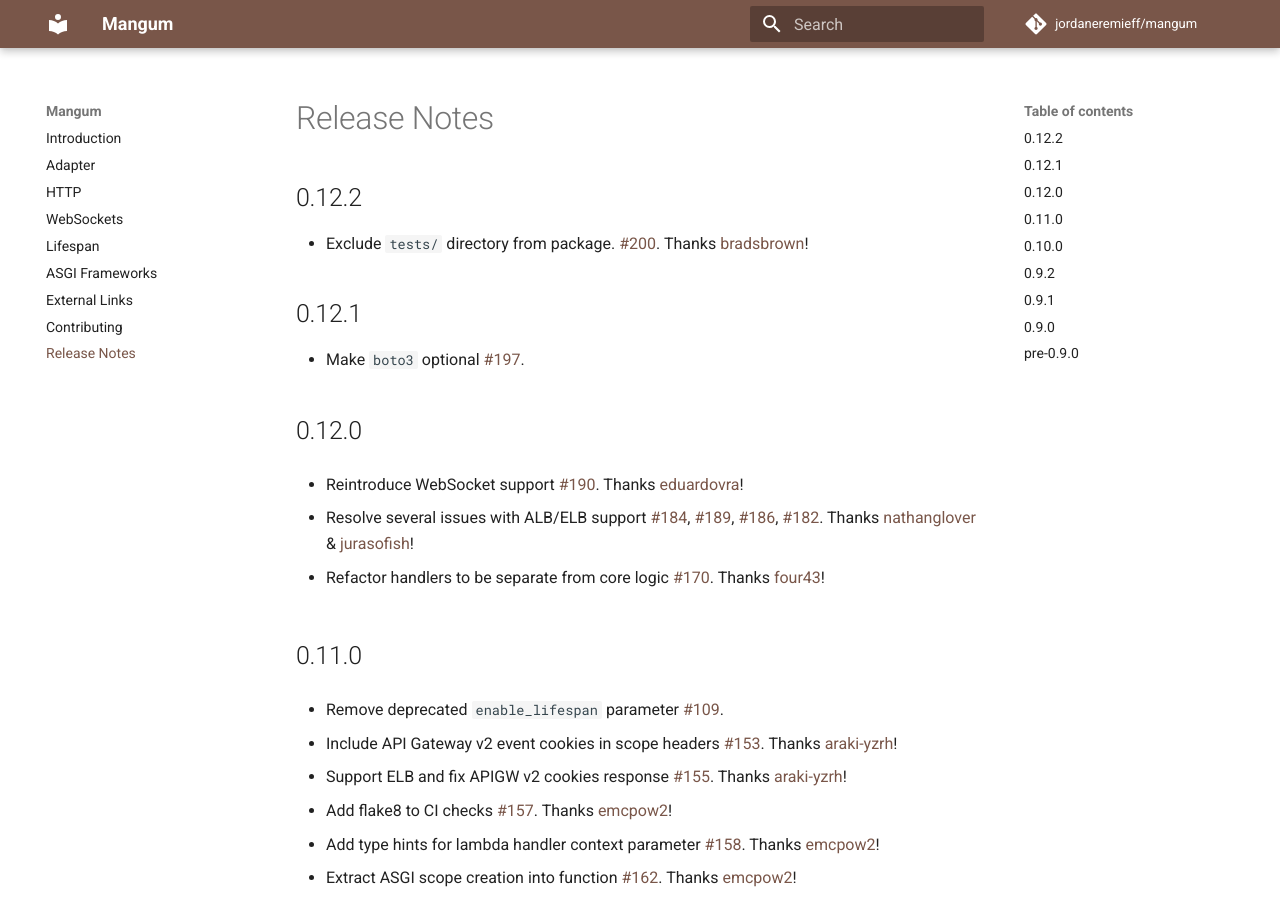
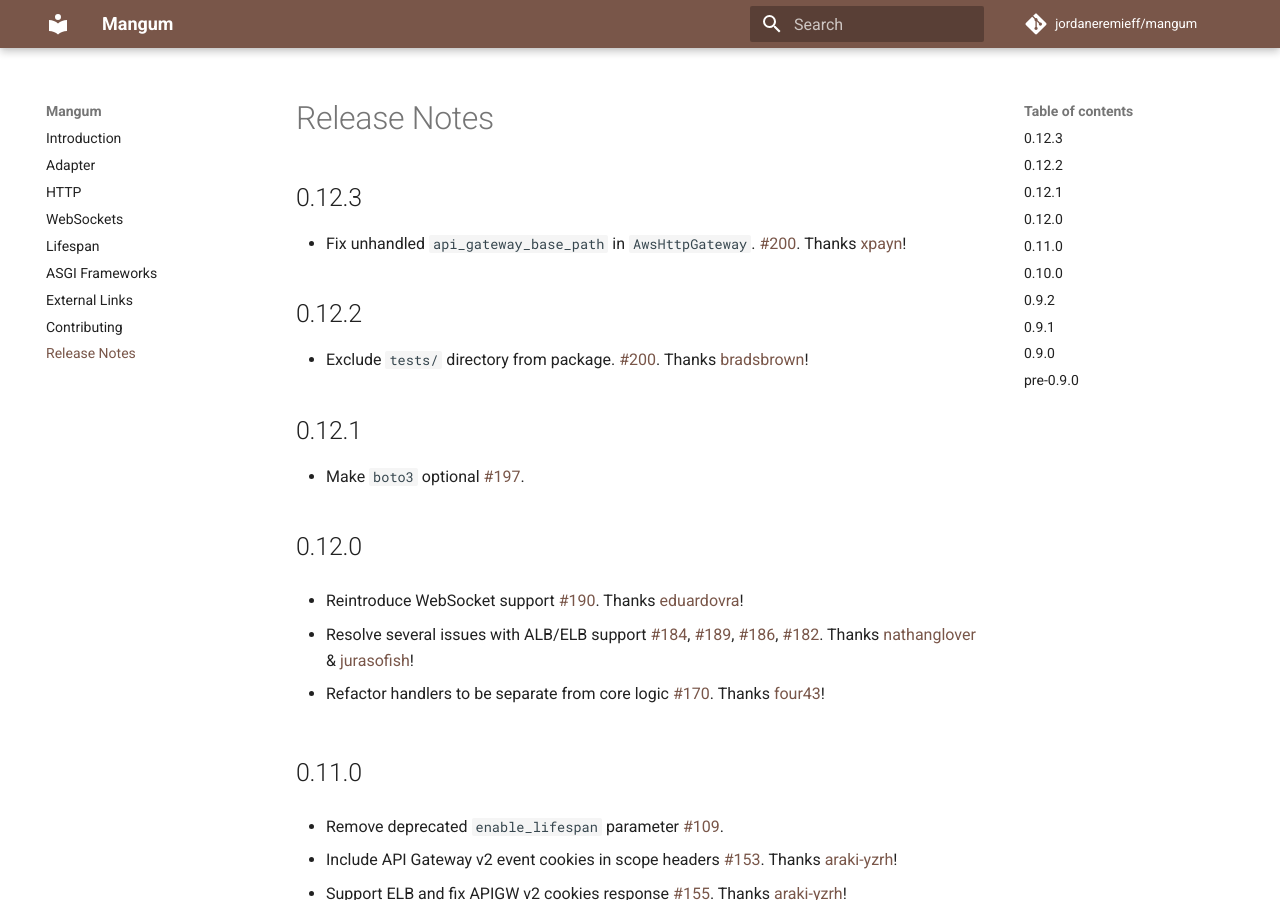
Before and after one commit to Kludex/mangum, an MkDocs documentation site: the page built from docs/release-notes.md, in a window 1280 px wide and 900 px high. Built offline with MkDocs 1.6.1 and Material for MkDocs 9.7.7, drawn with Linux system fonts in a browser that asks for light colours; comment, search, counter and statistics services are not loaded.

Commit message:
Version 0.12.3

```diff
--- a/docs/release-notes.md
+++ b/docs/release-notes.md
@@ -1,3 +1,7 @@
+## 0.12.3
+
+* Fix unhandled `api_gateway_base_path` in `AwsHttpGateway`. [#200](https://github.com/jordaneremieff/mangum/pull/204). Thanks [xpayn](https://github.com/xpayn)!
+
 ## 0.12.2
 
 * Exclude `tests/` directory from package. [#200](https://github.com/jordaneremieff/mangum/pull/200). Thanks [bradsbrown](https://github.com/bradsbrown)!
--- a/setup.py
+++ b/setup.py
@@ -7,7 +7,7 @@
 
 setup(
     name="mangum",
-    version="0.12.2",
+    version="0.12.3",
     packages=find_packages(exclude=["tests*"]),
     license="MIT",
     url="https://github.com/jordaneremieff/mangum",
```
Also changed, not shown: CHANGELOG.md (+5 -0 lines), 1 other file.
